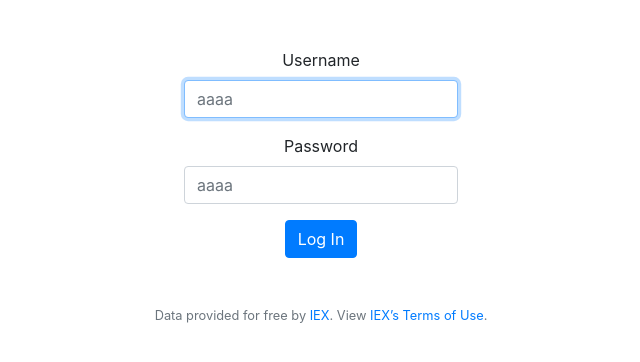
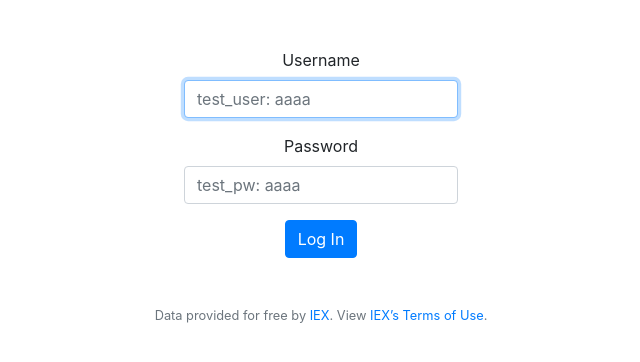
Before and after one commit to angiee39/stock-manager, a Flask app: page /login in a window 1280 px wide. Shown: the part 76-438 px from the top of the page, without its empty margins (319-959 px from the left). Run offline with Flask 2, Linux system fonts and the light colour scheme; some libraries are stand-ins or nearby versions.

Commit message:
added test credentials

```diff
--- a/templates/login.html
+++ b/templates/login.html
@@ -8,11 +8,11 @@
     <form action="/login" method="post">
         <div class="form-group">
             <label for="user_name">Username</label><br>
-            <input id="user_name" autocomplete="off" autofocus class="form-control" name="username" placeholder="aaaa" type="text">
+            <input id="user_name" autocomplete="off" autofocus class="form-control" name="username" placeholder="test_user: aaaa" type="text">
         </div>
         <div class="form-group">
             <label for="pass">Password</label><br>
-            <input id="pass" class="form-control" name="password" placeholder="aaaa" type="password">
+            <input id="pass" class="form-control" name="password" placeholder="test_pw: aaaa" type="password">
         </div>
         <button class="btn btn-primary" type="submit">Log In</button>
     </form>
```
